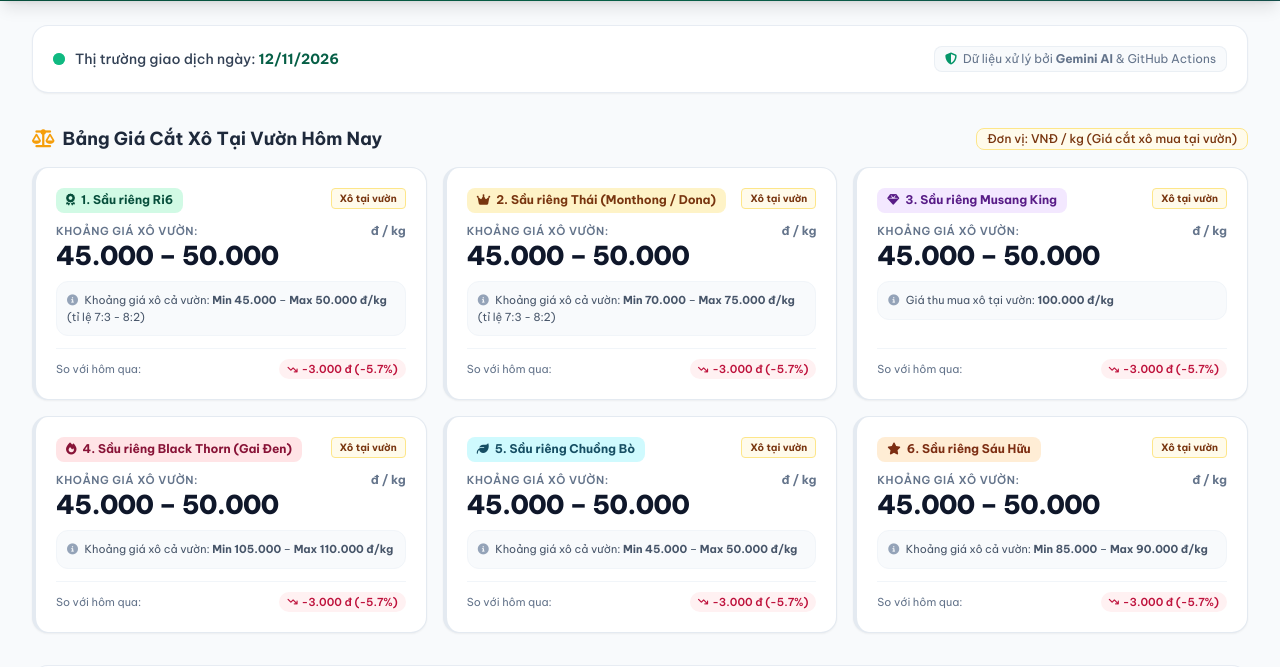
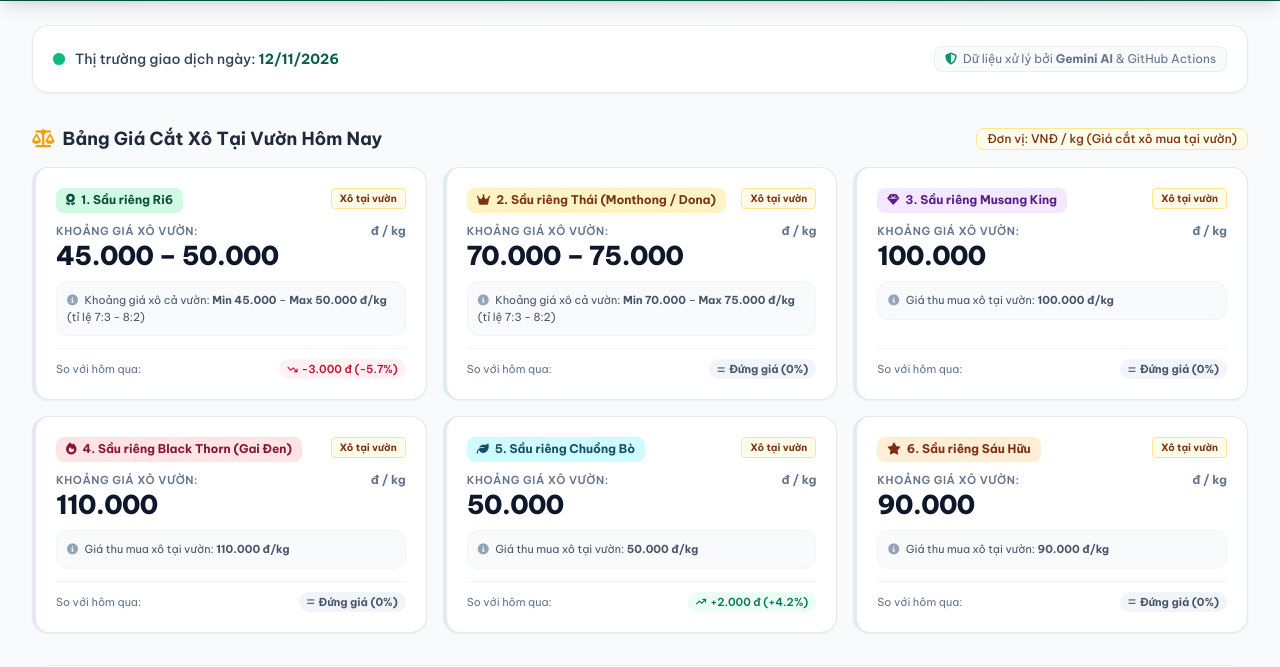
Before and after one commit to vonguyendang/gia-sau-rieng, a plain HTML site: page public/index.html in a window 1280 px wide. Shown: the part 75-742 px from the top of the page. Drawn offline with nearby package versions, Linux system fonts and the light colour scheme.

Commit message:
fix(ui): sua loi mapping sai key va fallback lam tat ca card gia hien thi 45-50k

```diff
--- a/public/app.js
+++ b/public/app.js
@@ -172,67 +172,63 @@ function renderPriceCards() {
       orderNum: '1',
       title: 'Sầu riêng Ri6',
       tag: 'Xô tại vườn',
-      keyMin: 'ri6_min',
-      keyMax: 'ri6_max',
+      keyMin: 'ri6_b',
+      keyMax: 'ri6_a',
       accentColor: 'border-l-4 border-emerald-600',
       badgeColor: 'bg-emerald-100 text-emerald-900',
       icon: 'fa-solid fa-award',
-      note: 'Khoảng giá xô cả vườn: <strong>Min 45.000</strong> – <strong>Max 50.000 đ/kg</strong> (tỉ lệ 7:3 - 8:2)'
+      ratio: 'tỉ lệ 7:3 - 8:2'
     },
     {
       orderNum: '2',
       title: 'Sầu riêng Thái (Monthong / Dona)',
       tag: 'Xô tại vườn',
-      keyMin: 'monthong_min',
-      keyMax: 'monthong_max',
+      keyMin: 'monthong_b',
+      keyMax: 'monthong_a',
       accentColor: 'border-l-4 border-amber-500',
       badgeColor: 'bg-amber-100 text-amber-900',
       icon: 'fa-solid fa-crown',
-      note: 'Khoảng giá xô cả vườn: <strong>Min 70.000</strong> – <strong>Max 75.000 đ/kg</strong> (tỉ lệ 7:3 - 8:2)'
+      ratio: 'tỉ lệ 7:3 - 8:2'
     },
     {
       orderNum: '3',
       title: 'Sầu riêng Musang King',
       tag: 'Xô tại vườn',
-      keyMin: 'musang_king_min',
-      keyMax: 'musang_king_max',
+      keyMin: 'musang_king',
+      keyMax: 'musang_king',
       accentColor: 'border-l-4 border-purple-500',
       badgeColor: 'bg-purple-100 text-purple-900',
-      icon: 'fa-solid fa-gem',
-      note: 'Giá thu mua xô tại vườn: <strong>100.000 đ/kg</strong>'
+      icon: 'fa-solid fa-gem'
     },
     {
       orderNum: '4',
       title: 'Sầu riêng Black Thorn (Gai Đen)',
       tag: 'Xô tại vườn',
-      keyMin: 'black_thorn_min',
-      keyMax: 'black_thorn_max',
+      keyMin: 'black_thorn',
+      keyMax: 'black_thorn',
       accentColor: 'border-l-4 border-rose-500',
       badgeColor: 'bg-rose-100 text-rose-900',
-      icon: 'fa-solid fa-fire',
-      note: 'Khoảng giá xô cả vườn: <strong>Min 105.000</strong> – <strong>Max 110.000 đ/kg</strong>'
+      icon: 'fa-solid fa-fire'
     },
     {
       orderNum: '5',
       title: 'Sầu riêng Chuồng Bò',
       tag: 'Xô tại vườn',
-      keyMin: 'chuong_bo_min',
-      keyMax: 'chuong_bo_max',
+      keyMin: 'chuong_bo',
+      keyMax: 'chuong_bo',
       accentColor: 'border-l-4 border-cyan-600',
       badgeColor: 'bg-cyan-100 text-cyan-900',
-      icon: 'fa-solid fa-leaf',
-      note: 'Khoảng giá xô cả vườn: <strong>Min 45.000</strong> – <strong>Max 50.000 đ/kg</strong>'
+      icon: 'fa-solid fa-leaf'
     },
     {
       orderNum: '6',
       title: 'Sầu riêng Sáu Hữu',
       tag: 'Xô tại vườn',
-      keyMin: 'sau_huu_min',
-      keyMax: 'sau_huu_max',
+      keyMin: 'sau_huu',
+      keyMax: 'sau_huu',
       accentColor: 'border-l-4 border-orange-500',
       badgeColor: 'bg-orange-100 text-orange-900',
-      icon: 'fa-solid fa-star',
-      note: 'Khoảng giá xô cả vườn: <strong>Min 85.000</strong> – <strong>Max 90.000 đ/kg</strong>'
+      icon: 'fa-solid fa-star'
     }
   ];
 
@@ -240,20 +236,29 @@ function renderPriceCards() {
   if (!mainContainer) return;
 
   mainContainer.innerHTML = cardsConfig.map(c => {
-    const minVal = todayAvg[c.keyMin] || todayAvg['ri6_b'];
-    const maxVal = todayAvg[c.keyMax] || todayAvg['ri6_a'];
-    const prevMax = prevAvg[c.keyMax] || prevAvg['ri6_a'];
+    const minVal = todayAvg[c.keyMin] || todayAvg[c.keyMax];
+    const maxVal = todayAvg[c.keyMax] || todayAvg[c.keyMin];
+    const prevMax = prevAvg[c.keyMax] || prevAvg[c.keyMin];
     const diffInfo = getDiff(maxVal, prevMax);
 
     let priceDisplay = 'Đang cập nhật';
+    let noteHtml = '';
+
     if (minVal && maxVal) {
       if (minVal === maxVal) {
         priceDisplay = formatNumber(maxVal);
+        noteHtml = `Giá thu mua xô tại vườn: <strong>${formatNumber(maxVal)} đ/kg</strong>`;
       } else {
         priceDisplay = `${formatNumber(minVal)} – ${formatNumber(maxVal)}`;
+        const ratioStr = c.ratio ? ` (${c.ratio})` : '';
+        noteHtml = `Khoảng giá xô cả vườn: <strong>Min ${formatNumber(minVal)}</strong> – <strong>Max ${formatNumber(maxVal)} đ/kg</strong>${ratioStr}`;
       }
-    } else if (maxVal) {
-      priceDisplay = formatNumber(maxVal);
+    } else if (maxVal || minVal) {
+      const val = maxVal || minVal;
+      priceDisplay = formatNumber(val);
+      noteHtml = `Giá thu mua xô tại vườn: <strong>${formatNumber(val)} đ/kg</strong>`;
+    } else {
+      noteHtml = 'Đang theo dõi dữ liệu mới từ các vựa/thương lái.';
     }
 
     return `
@@ -279,7 +284,7 @@ function renderPriceCards() {
           </div>
 
           <div class="mt-3 p-2.5 bg-slate-50 rounded-xl border border-slate-100 text-[11px] text-slate-600">
-            <i class="fa-solid fa-circle-info text-slate-400 mr-1"></i> ${c.note}
+            <i class="fa-solid fa-circle-info text-slate-400 mr-1"></i> ${noteHtml}
           </div>
         </div>
 
--- a/public/index.html
+++ b/public/index.html
@@ -233,6 +233,6 @@
   </footer>
 
   <!-- Application Logic (Thêm cache buster để mobile luôn nạp bản mới nhất) -->
-  <script src="app.js?v=20261112d"></script>
+  <script src="app.js?v=20261113a"></script>
 </body>
 </html>
```
